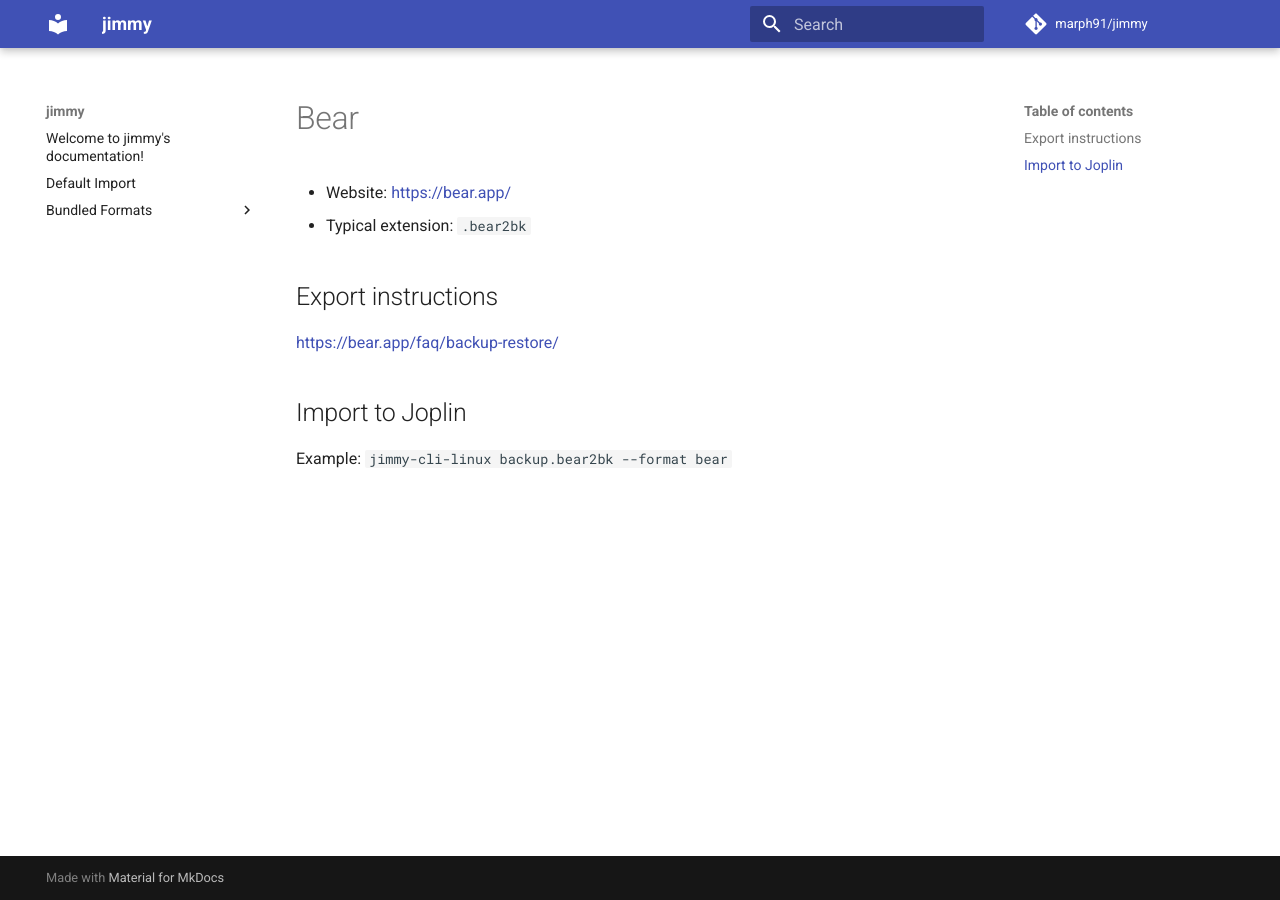
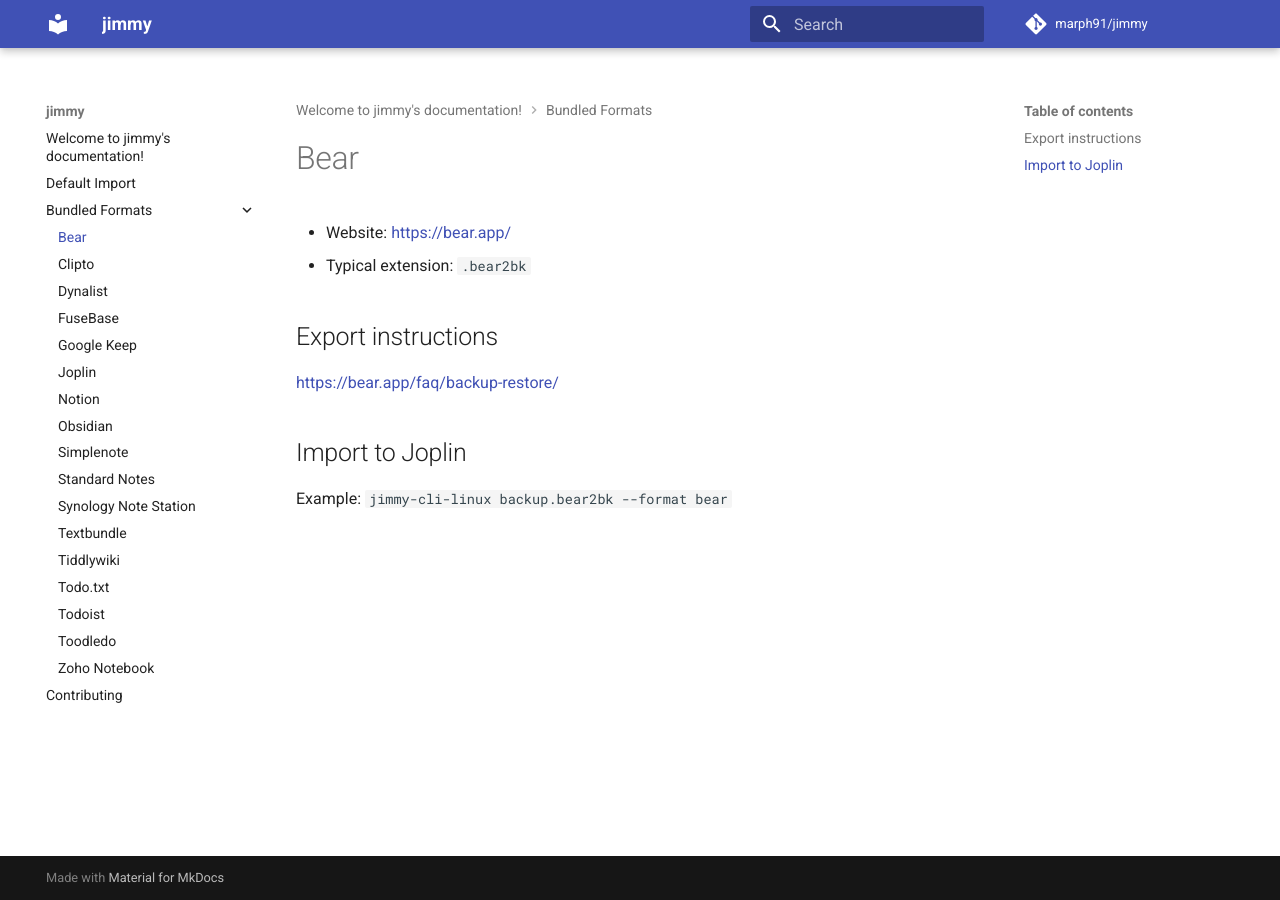
Before and after one commit to marph91/jimmy, an MkDocs documentation site: the page built from docs/bundled_formats/bear.md, in a window 1280 px wide. Built offline with MkDocs 1.6.1 and Material for MkDocs 9.7.7, drawn with Linux system fonts in a browser that asks for light colours; comment, search, counter and statistics services are not loaded.

Commit message:
update docs

```diff
--- a/mkdocs.yml
+++ b/mkdocs.yml
@@ -21,7 +21,7 @@
   - index.md
   - Default Import: default_import.md
   - Bundled Formats:
-    - bundled_formats/index.md
+    - Bear: bundled_formats/bear.md
     - Clipto: bundled_formats/clipto.md
     - Dynalist: bundled_formats/dynalist.md
     - FuseBase: bundled_formats/fusebase.md
@@ -38,3 +38,5 @@
     - Todoist: bundled_formats/todoist.md
     - Toodledo: bundled_formats/toodledo.md
     - Zoho Notebook: bundled_formats/zoho_notebook.md
+  - Contributing:
+    - Contributing: contributing/index.md
```
Also changed, not shown: docs/bundled_formats/index.md (deleted, +0 -1 lines), docs/contributing/index.md (added, +13 -0 lines), docs/index.md (+1 -1 lines).
